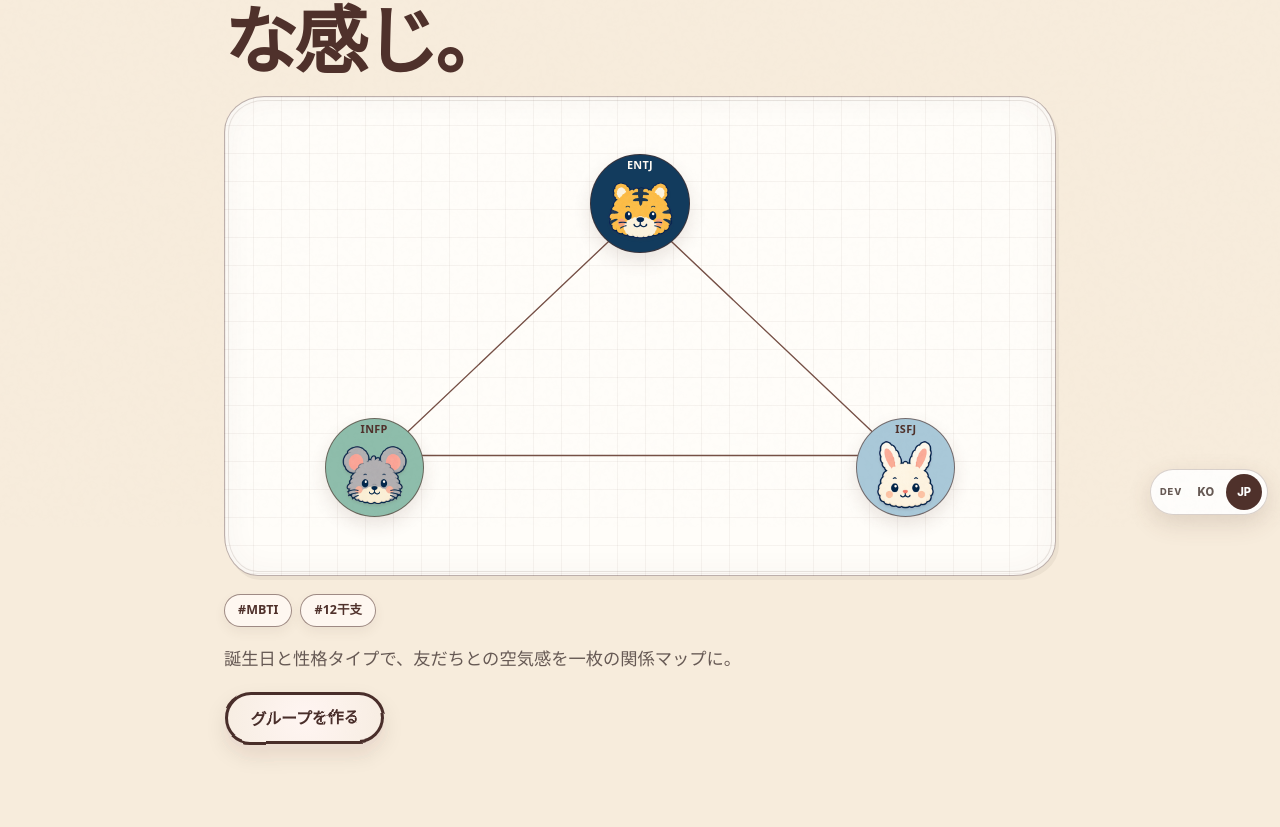
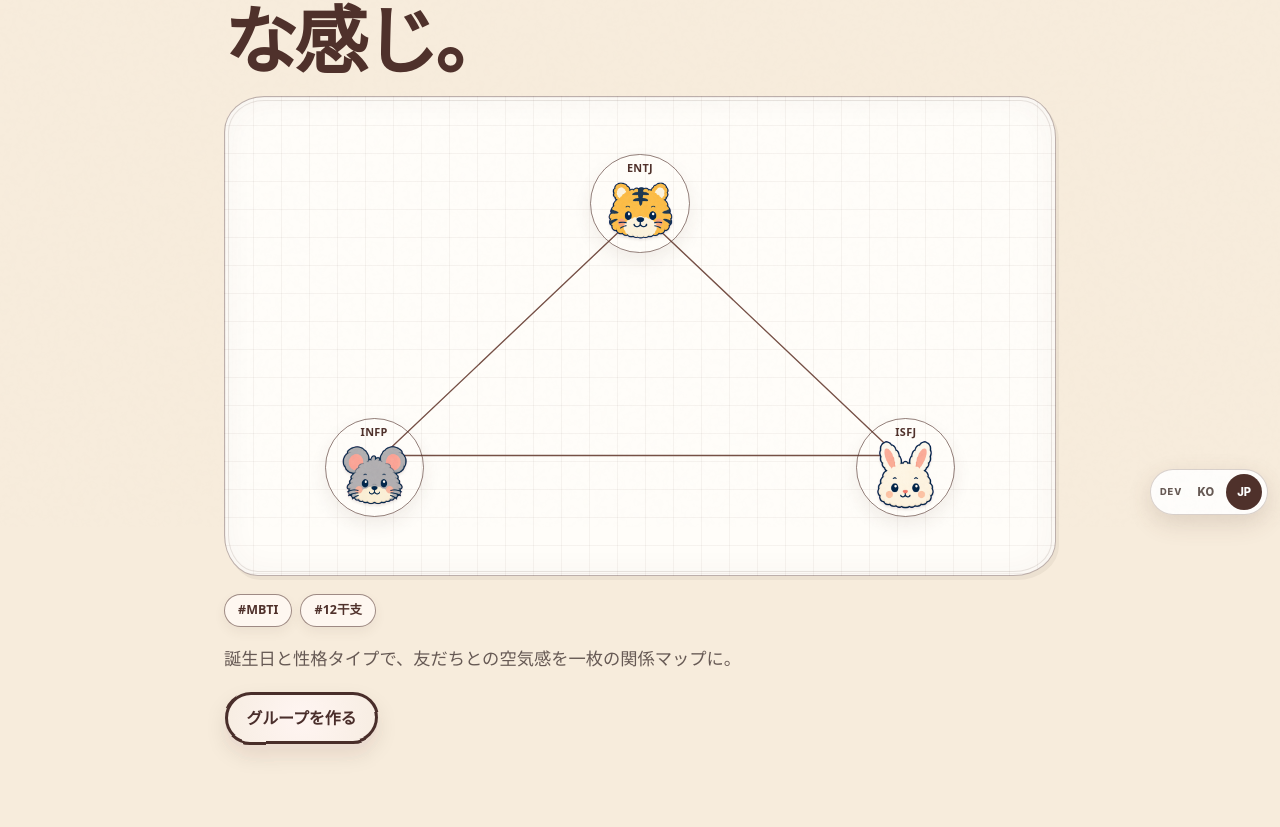
Before and after one commit to mi-hye/mofutype, a Next.js app: page / in a window 1280 px wide. Shown: the part 273-1100 px from the top of the page. Built offline with nearby package versions, Linux system fonts and the light colour scheme; no server answers.

Commit message:
style: steady button labels and simplify nodes

```diff
--- a/src/app/design-system.css
+++ b/src/app/design-system.css
@@ -44,9 +44,6 @@
   --status-danger: var(--color-error-text);
   --edge-strong: #934b43;
   --edge-soft: #55725f;
-  --graph-node-entj: #123b5d;
-  --graph-node-infp: #8ebdab;
-  --graph-node-isfj: #a9c8d8;
 
   /* Borders and elevation. */
   --border-subtle: 1.5px solid rgb(var(--ink-rgb) / 58%);
--- a/src/app/globals.css
+++ b/src/app/globals.css
@@ -37,25 +37,27 @@ button, input, textarea, select { font: inherit; }
   justify-content: center;
   gap: 0.55rem;
   position: relative;
+  isolation: isolate;
   overflow: visible;
-  border: 3.5px solid var(--button-border-color);
+  border: 0;
   border-radius: 999px;
   padding: 0.68rem 1.05rem;
-  background: var(--button-background);
-  box-shadow: 0 5px 0 var(--button-shadow-base), 0 10px 22px rgb(var(--ink-rgb) / 10%);
+  background: transparent;
+  box-shadow: none;
   color: var(--ink);
   font-weight: 750;
   letter-spacing: -0.01em;
   line-height: 1.2;
   cursor: pointer;
-  animation: squigglevision 0.32s infinite steps(1);
-  transition: transform 0.2s cubic-bezier(0.34, 1.56, 0.64, 1), background 0.2s ease;
+  transition: none;
 }
+.ui-button::before { position: absolute; inset: 0; z-index: -1; border: 3.5px solid var(--button-border-color); border-radius: 999px; background: var(--button-background); box-shadow: 0 5px 0 var(--button-shadow-base), 0 10px 22px rgb(var(--ink-rgb) / 10%); content: ""; animation: squigglevision 0.32s infinite steps(1); transition: transform 0.2s cubic-bezier(0.34, 1.56, 0.64, 1), background 0.2s ease; }
 .ui-button::after { display: none; }
-.ui-button[data-variant="primary"], .ui-button[data-variant="secondary"], .ui-button[data-variant="ghost"] { border-color: var(--button-border-color); background: var(--button-background); color: var(--button-border-color); }
+.ui-button > span { position: relative; z-index: 1; }
+.ui-button[data-variant="primary"], .ui-button[data-variant="secondary"], .ui-button[data-variant="ghost"] { border-color: transparent; background: transparent; color: var(--button-border-color); }
 .ui-button[data-size="sm"] { min-height: 42px; padding-inline: 0.82rem; font-size: 0.875rem; }
 .ui-button[data-size="lg"] { min-height: 52px; padding-inline: 1.4rem; font-size: 1rem; }
-.ui-button:not(:disabled):active { transform: translateY(-1px) scale(0.99); }
+.ui-button:not(:disabled):active::before { transform: translateY(-1px) scale(0.99); }
 .ui-button:disabled { cursor: not-allowed; opacity: 0.52; }
 .ui-button__loading { display: inline-flex; }
 .ui-button__spinner { width: 1rem; height: 1rem; border: 2px solid currentColor; border-right-color: transparent; border-radius: 50%; animation: spin 700ms linear infinite; }
@@ -93,8 +95,8 @@ button, input, textarea, select { font: inherit; }
 .hero__decor { position: relative; order: 3; width: 100%; height: clamp(16rem, 62vw, 30rem); overflow: hidden; border: var(--border-panel); border-radius: 2.5rem 2.2rem 2.65rem 2.1rem / 2.25rem 2.6rem 2.15rem 2.55rem; outline: 1px solid rgb(var(--ink-rgb) / 12%); outline-offset: -5px; background-color: var(--surface-elevated); background-image: linear-gradient(rgb(var(--ink-rgb) / 5%) 1px, transparent 1px), linear-gradient(90deg, rgb(var(--ink-rgb) / 5%) 1px, transparent 1px); background-size: 28px 28px; box-shadow: 3px 4px 0 rgb(var(--ink-rgb) / 6%), inset 0 0 32px rgb(var(--shadow-rgb) / 5%); }
 .hero__connectors { position: absolute; inset: 0; width: 100%; height: 100%; overflow: visible; pointer-events: none; }
 .hero__connectors line { stroke: var(--color-line); stroke-width: 1.35; stroke-linecap: round; vector-effect: non-scaling-stroke; }
-.hero__tape, .hero__dots, .hero__stripe { position: absolute; z-index: 1; display: grid; width: clamp(4.2rem, 18vw, 5.4rem); aspect-ratio: 1; place-items: center; border: 1.5px solid rgb(var(--ink-rgb) / 62%); border-radius: 50%; box-shadow: 0 8px 18px rgb(var(--ink-rgb) / 12%); color: var(--ink); font-size: 0.68rem; font-weight: 800; letter-spacing: 0.03em; }
-.hero__tape::before, .hero__dots::before, .hero__stripe::before { position: absolute; top: 0.32rem; left: 50%; z-index: 2; min-width: 0; transform: translateX(-50%); border: 0; padding: 0; background: transparent; box-shadow: none; text-align: center; line-height: 1; }
+.hero__tape, .hero__dots, .hero__stripe { position: absolute; z-index: 1; display: grid; width: clamp(4.2rem, 18vw, 5.4rem); aspect-ratio: 1; place-items: center; border: 1.5px solid rgb(var(--ink-rgb) / 62%); border-radius: 50%; background: transparent; box-shadow: 0 8px 18px rgb(var(--ink-rgb) / 8%); color: var(--ink); font-size: 0.68rem; font-weight: 800; letter-spacing: 0.03em; }
+.hero__tape::before, .hero__dots::before, .hero__stripe::before { position: absolute; top: 0.5rem; left: 50%; z-index: 2; min-width: 0; transform: translateX(-50%); border: 0; padding: 0; background: transparent; box-shadow: none; text-align: center; line-height: 1; }
 .hero__tape::after, .hero__dots::after, .hero__stripe::after { position: absolute; inset: 1rem 0.55rem 0.18rem; z-index: 1; background-position: center bottom; background-repeat: no-repeat; background-size: contain; content: ""; filter: drop-shadow(0 2px 1px rgb(var(--ink-rgb) / 10%)); }
 .hero__tape::before { content: "ENTJ"; }
 .hero__dots::before { content: "INFP"; }
@@ -102,9 +104,9 @@ button, input, textarea, select { font: inherit; }
 .hero__tape::after { background-image: url("/zodiac/tiger.png"); }
 .hero__dots::after { background-image: url("/zodiac/rat.png"); }
 .hero__stripe::after { background-image: url("/zodiac/rabbit.png"); }
-.hero__tape { top: 12%; left: calc(50% - 2.35rem); background: var(--graph-node-entj); color: #fffaf3; }
-.hero__dots { bottom: 12%; left: 12%; background: var(--graph-node-infp); }
-.hero__stripe { right: 12%; bottom: 12%; height: auto; background: var(--graph-node-isfj); opacity: 1; }
+.hero__tape { top: 12%; left: calc(50% - 2.35rem); }
+.hero__dots { bottom: 12%; left: 12%; }
+.hero__stripe { right: 12%; bottom: 12%; height: auto; opacity: 1; }
 .hero__cutout, .hero__issue-note { display: none; }
 .create-section__tape { display: none; }
 .hero__eyebrow { order: 1; width: fit-content; margin: 0; border: 1px solid rgb(var(--ink-rgb) / 38%); border-radius: 999px; padding: 0.24rem 0.7rem; background: var(--butter); color: var(--accent-navy); font-size: 0.76rem; font-weight: 650; letter-spacing: 0; box-shadow: 1px 2px 0 rgb(var(--ink-rgb) / 7%); }
@@ -216,6 +218,7 @@ button, input, textarea, select { font: inherit; }
 .group-share-controls p { margin: 0; color: var(--text-muted); font-size: 0.75rem; font-weight: 650; }
 .group-share-button { width: 46px; min-width: 46px; min-height: 46px; padding: 0 !important; border: 0 !important; border-radius: 0.8rem; background: transparent !important; box-shadow: none !important; }
 .group-share-button, .group-refresh-button { animation: none; filter: none; }
+.group-share-button::before, .group-refresh-button::before { display: none; }
 .group-share-button > span:first-child { display: grid; place-items: center; }
 .group-share-button svg { width: 1.2rem; height: 1.2rem; overflow: visible; fill: none; stroke: var(--ink); }
 .group-refresh-button { width: 46px; min-width: 46px; min-height: 46px; padding: 0 !important; border: 0 !important; background: transparent !important; box-shadow: none !important; }
@@ -329,7 +332,7 @@ button, input, textarea, select { font: inherit; }
 @keyframes status-pulse { 0%, 100% { box-shadow: 0 0 0 3px var(--surface-subtle); } 50% { box-shadow: 0 0 0 5px rgb(var(--ink-rgb) / 10%); } }
 
 @media (hover: hover) and (pointer: fine) {
-  .ui-button:not(:disabled):hover { background: var(--button-background-hover); transform: translateY(-3px) scale(1.02); }
+  .ui-button:not(:disabled):hover::before { background: var(--button-background-hover); transform: translateY(-3px) scale(1.02); }
   .ui-card:hover { box-shadow: 0 22px 48px rgb(var(--shadow-rgb) / 13%); transform: translateY(-3px); }
   .form-field input:hover, .form-field select:hover { border-color: var(--accent-blue); }
   .unknown-toggle:hover { transform: translateY(-1px); }
@@ -407,10 +410,11 @@ button, input, textarea, select { font: inherit; }
 @media (forced-colors: active) {
   .ui-button, .ui-card, .status-banner, .form-field input, .form-field select, .unknown-toggle, .group-member-header, .group-graph__canvas, .group-graph__accessible, .relation-sheet, .relation-sheet__skeletons, .relation-sheet__details section, .checkout-panel, .checkout-panel fieldset { border-color: CanvasText; box-shadow: none; forced-color-adjust: auto; }
   .hero__decor, .hero__cutout, .hero__issue-note, .create-section__tape { display: none; }
+  .ui-button::before { border-color: CanvasText; background: Canvas; box-shadow: none; }
 }
 
 @media (prefers-reduced-motion: reduce) {
   html { scroll-behavior: auto; }
-  .ui-button { animation: none !important; filter: url(#squiggle-1); }
+  .ui-button::before { animation: none !important; filter: url(#squiggle-1); }
   *, *::before, *::after { scroll-behavior: auto !important; transition-duration: 0.01ms !important; animation-duration: 0.01ms !important; animation-iteration-count: 1 !important; }
 }
```
Also changed, not shown: 1 other file (tests, documents, lock files or other folders).
